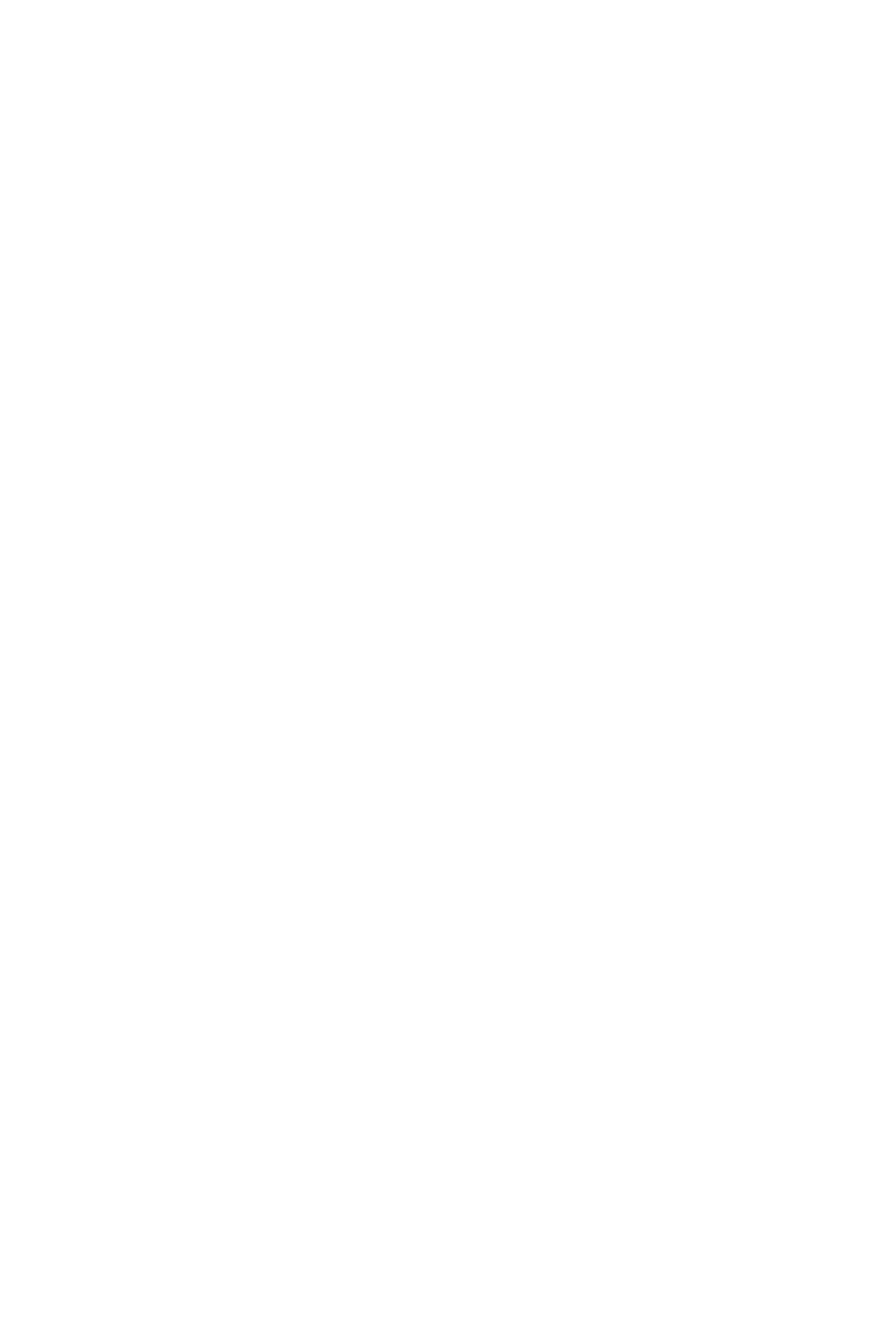
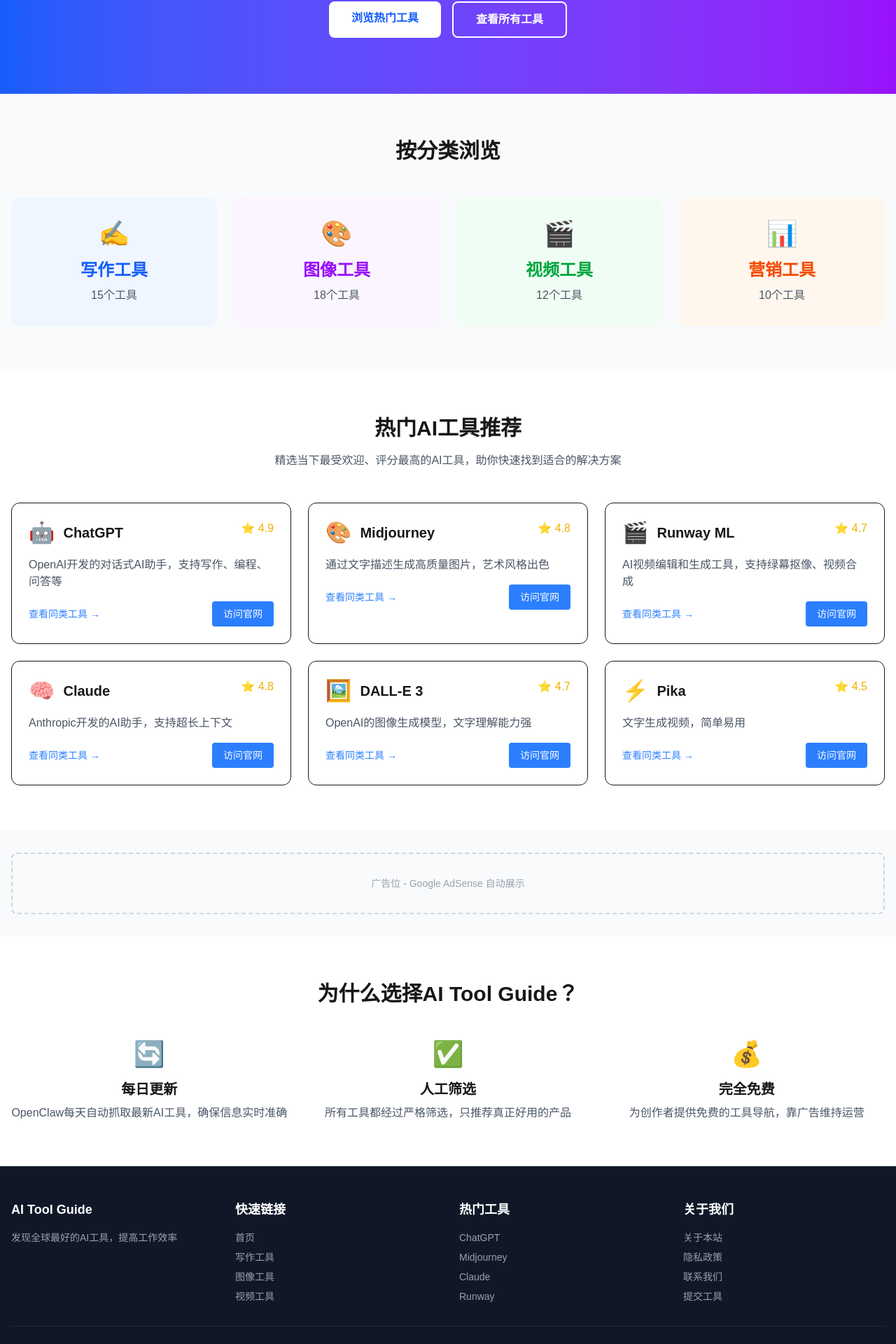
Before and after one commit to qyang0163-ship-it/nextjs-boilerplate, a Next.js app: page / in a window 1280 px wide. Shown: the part 214-2134 px from the top of the page at 70% size. Before the commit the page ends 800 px from the top, so only its background shows below. Built offline with nearby package versions, Linux system fonts and the light colour scheme.

Commit message:
Update page.tsx

```diff
--- a/app/page.tsx
+++ b/app/page.tsx
@@ -1,16 +1,238 @@
+// app/page.tsx - 完整版主页
+import Link from 'next/link';
+
+// 热门工具数据
+const popularTools = [
+  {
+    name: 'ChatGPT',
+    category: 'writing',
+    description: 'OpenAI开发的对话式AI助手，支持写作、编程、问答等',
+    url: 'https://chat.openai.com',
+    rating: 4.9,
+    icon: '🤖'
+  },
+  {
+    name: 'Midjourney',
+    category: 'image',
+    description: '通过文字描述生成高质量图片，艺术风格出色',
+    url: 'https://www.midjourney.com',
+    rating: 4.8,
+    icon: '🎨'
+  },
+  {
+    name: 'Runway ML',
+    category: 'video',
+    description: 'AI视频编辑和生成工具，支持绿幕抠像、视频合成',
+    url: 'https://runwayml.com',
+    rating: 4.7,
+    icon: '🎬'
+  },
+  {
+    name: 'Claude',
+    category: 'writing',
+    description: 'Anthropic开发的AI助手，支持超长上下文',
+    url: 'https://claude.ai',
+    rating: 4.8,
+    icon: '🧠'
+  },
+  {
+    name: 'DALL-E 3',
+    category: 'image',
+    description: 'OpenAI的图像生成模型，文字理解能力强',
+    url: 'https://openai.com/dall-e-3',
+    rating: 4.7,
+    icon: '🖼️'
+  },
+  {
+    name: 'Pika',
+    category: 'video',
+    description: '文字生成视频，简单易用',
+    url: 'https://pika.art',
+    rating: 4.5,
+    icon: '⚡'
+  }
+];
+
+// 分类数据
+const categories = [
+  { id: 'writing', name: '写作工具', icon: '✍️', count: 15, color: 'bg-blue-50 text-blue-600' },
+  { id: 'image', name: '图像工具', icon: '🎨', count: 18, color: 'bg-purple-50 text-purple-600' },
+  { id: 'video', name: '视频工具', icon: '🎬', count: 12, color: 'bg-green-50 text-green-600' },
+  { id: 'marketing', name: '营销工具', icon: '📊', count: 10, color: 'bg-orange-50 text-orange-600' },
+];
+
 export default function Home() {
   return (
-    <main>
-      <h1>AI Tool Guide</h1>
-      <p>Discover the best AI tools in the world.</p>
+    <main className="min-h-screen">
+      {/* 英雄区域（大标题） */}
+      <section className="bg-gradient-to-r from-blue-600 to-purple-600 text-white py-20">
+        <div className="container mx-auto px-4 text-center">
+          <h1 className="text-5xl font-bold mb-6">AI Tool Guide</h1>
+          <p className="text-2xl mb-8 max-w-2xl mx-auto">
+            发现全球最好的AI工具，提高您的工作效率
+          </p>
+          <div className="flex gap-4 justify-center">
+            <a
+              href="#popular"
+              className="bg-white text-blue-600 px-8 py-3 rounded-lg font-semibold hover:bg-gray-100 transition"
+            >
+              浏览热门工具
+            </a>
+            <a
+              href="/tools/writing"
+              className="border-2 border-white text-white px-8 py-3 rounded-lg font-semibold hover:bg-white hover:text-blue-600 transition"
+            >
+              查看所有工具
+            </a>
+          </div>
+        </div>
+      </section>
 
-      <h2>Popular AI Tools</h2>
+      {/* 分类导航 */}
+      <section className="py-16 bg-gray-50">
+        <div className="container mx-auto px-4">
+          <h2 className="text-3xl font-bold text-center mb-12">按分类浏览</h2>
+          <div className="grid grid-cols-1 md:grid-cols-2 lg:grid-cols-4 gap-6">
+            {categories.map((cat) => (
+              <Link
+                key={cat.id}
+                href={`/tools/${cat.id}`}
+                className={`${cat.color} p-8 rounded-xl text-center hover:shadow-lg transition`}
+              >
+                <div className="text-4xl mb-4">{cat.icon}</div>
+                <h3 className="text-2xl font-semibold mb-2">{cat.name}</h3>
+                <p className="text-gray-600">{cat.count}个工具</p>
+              </Link>
+            ))}
+          </div>
+        </div>
+      </section>
 
-      <ul>
-        <li>ChatGPT - AI chatbot</li>
-        <li>Midjourney - AI image generator</li>
-        <li>Runway ML - AI video generator</li>
-      </ul>
+      {/* 热门工具推荐 */}
+      <section id="popular" className="py-16">
+        <div className="container mx-auto px-4">
+          <h2 className="text-3xl font-bold text-center mb-4">热门AI工具推荐</h2>
+          <p className="text-gray-600 text-center mb-12 max-w-2xl mx-auto">
+            精选当下最受欢迎、评分最高的AI工具，助你快速找到适合的解决方案
+          </p>
+
+          <div className="grid grid-cols-1 md:grid-cols-2 lg:grid-cols-3 gap-6">
+            {popularTools.map((tool, index) => (
+              <div key={index} className="border rounded-xl p-6 hover:shadow-lg transition">
+                <div className="flex items-start justify-between mb-4">
+                  <div className="flex items-center gap-3">
+                    <span className="text-3xl">{tool.icon}</span>
+                    <h3 className="text-xl font-semibold">{tool.name}</h3>
+                  </div>
+                  <span className="text-yellow-500 font-medium">⭐ {tool.rating}</span>
+                </div>
+
+                <p className="text-gray-600 mb-4">{tool.description}</p>
+
+                <div className="flex items-center justify-between">
+                  <Link
+                    href={`/tools/${tool.category}`}
+                    className="text-blue-500 hover:text-blue-600 text-sm"
+                  >
+                    查看同类工具 →
+                  </Link>
+                  <a
+                    href={tool.url}
+                    target="_blank"
+                    rel="nofollow sponsored"
+                    className="bg-blue-500 text-white px-4 py-2 rounded hover:bg-blue-600 transition text-sm"
+                  >
+                    访问官网
+                  </a>
+                </div>
+              </div>
+            ))}
+          </div>
+        </div>
+      </section>
+
+      {/* 广告位（Google AdSense会自动填充） */}
+      <section className="py-8 bg-gray-50">
+        <div className="container mx-auto px-4">
+          <div className="border-2 border-dashed border-gray-300 rounded-lg p-8 text-center text-gray-400">
+            <p className="text-sm">广告位 - Google AdSense 自动展示</p>
+            {/* Google AdSense 会自动在这里显示广告 */}
+          </div>
+        </div>
+      </section>
+
+      {/* 为什么选择我们 */}
+      <section className="py-16">
+        <div className="container mx-auto px-4">
+          <h2 className="text-3xl font-bold text-center mb-12">为什么选择AI Tool Guide？</h2>
+
+          <div className="grid grid-cols-1 md:grid-cols-3 gap-8">
+            <div className="text-center">
+              <div className="text-4xl mb-4">🔄</div>
+              <h3 className="text-xl font-semibold mb-2">每日更新</h3>
+              <p className="text-gray-600">OpenClaw每天自动抓取最新AI工具，确保信息实时准确</p>
+            </div>
+
+            <div className="text-center">
+              <div className="text-4xl mb-4">✅</div>
+              <h3 className="text-xl font-semibold mb-2">人工筛选</h3>
+              <p className="text-gray-600">所有工具都经过严格筛选，只推荐真正好用的产品</p>
+            </div>
+
+            <div className="text-center">
+              <div className="text-4xl mb-4">💰</div>
+              <h3 className="text-xl font-semibold mb-2">完全免费</h3>
+              <p className="text-gray-600">为创作者提供免费的工具导航，靠广告维持运营</p>
+            </div>
+          </div>
+        </div>
+      </section>
+
+      {/* 底部导航 */}
+      <footer className="bg-gray-900 text-white py-12">
+        <div className="container mx-auto px-4">
+          <div className="grid grid-cols-1 md:grid-cols-4 gap-8">
+            <div>
+              <h4 className="text-lg font-semibold mb-4">AI Tool Guide</h4>
+              <p className="text-gray-400 text-sm">发现全球最好的AI工具，提高工作效率</p>
+            </div>
+
+            <div>
+              <h4 className="text-lg font-semibold mb-4">快速链接</h4>
+              <ul className="space-y-2 text-gray-400 text-sm">
+                <li><a href="/" className="hover:text-white">首页</a></li>
+                <li><a href="/tools/writing" className="hover:text-white">写作工具</a></li>
+                <li><a href="/tools/image" className="hover:text-white">图像工具</a></li>
+                <li><a href="/tools/video" className="hover:text-white">视频工具</a></li>
+              </ul>
+            </div>
+
+            <div>
+              <h4 className="text-lg font-semibold mb-4">热门工具</h4>
+              <ul className="space-y-2 text-gray-400 text-sm">
+                <li><a href="https://chat.openai.com" target="_blank" rel="nofollow">ChatGPT</a></li>
+                <li><a href="https://www.midjourney.com" target="_blank" rel="nofollow">Midjourney</a></li>
+                <li><a href="https://claude.ai" target="_blank" rel="nofollow">Claude</a></li>
+                <li><a href="https://runwayml.com" target="_blank" rel="nofollow">Runway</a></li>
+              </ul>
+            </div>
+
+            <div>
+              <h4 className="text-lg font-semibold mb-4">关于我们</h4>
+              <ul className="space-y-2 text-gray-400 text-sm">
+                <li><a href="#" className="hover:text-white">关于本站</a></li>
+                <li><a href="#" className="hover:text-white">隐私政策</a></li>
+                <li><a href="#" className="hover:text-white">联系我们</a></li>
+                <li><a href="#" className="hover:text-white">提交工具</a></li>
+              </ul>
+            </div>
+          </div>
+
+          <div className="border-t border-gray-800 mt-8 pt-8 text-center text-gray-400 text-sm">
+            <p>© {new Date().getFullYear()} AI Tool Guide. 由 OpenClaw 自动驱动。</p>
+          </div>
+        </div>
+      </footer>
     </main>
   );
 }
```
